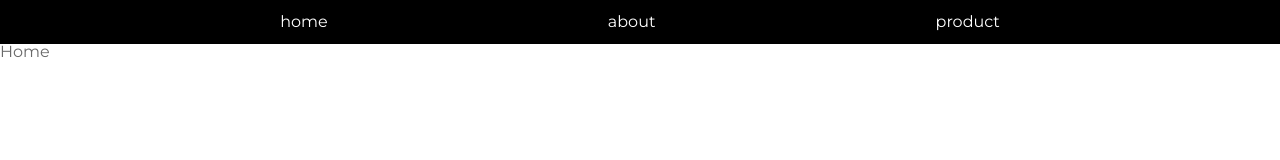
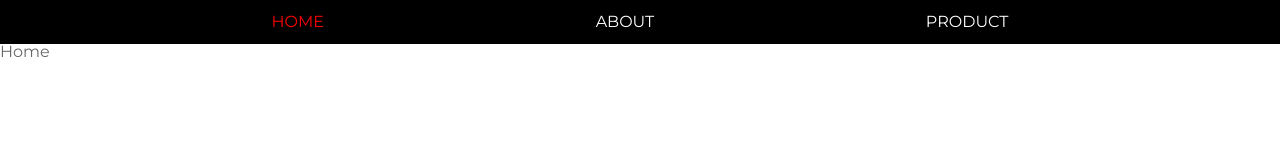
Before and after one commit to Abduazimkhoja/ReactLessons, a React (Create React App) app: page /home in a window 1280 px wide. Shown: the top 160 px of the page. Built offline with nearby package versions, Linux system fonts and the light colour scheme.

Commit message:
react router dom

```diff
--- a/src/components/header/index.jsx
+++ b/src/components/header/index.jsx
@@ -7,13 +7,13 @@ export default function Header() {
          <nav>
             <List>
                <li>
-                  <Link to="/home">home</Link>
+                  <Link to="/home" activeStyle={{color: "#f00"}}>home</Link>
                </li>
                <li>
-                  <Link to="/about">about</Link>
+                  <Link to="/about" activeStyle={{color: "#f00"}}>about</Link>
                </li>
                <li>
-                  <Link to="/product">product</Link>
+                  <Link to="/product" activeStyle={{color: "#f00"}}>product</Link>
                </li>
             </List>
          </nav>
--- a/src/components/header/style.js
+++ b/src/components/header/style.js
@@ -12,6 +12,12 @@ export const Head = styled.header`
 export const Link = styled(NavLink)`
    color: #fff;
    text-decoration: none;
+   text-transform: uppercase;
+
+   transition: color .3s ease;
+   &:hover {
+      color: #f00;
+   }
 `
 export const List = styled.ul`
    height: 44px;
```
